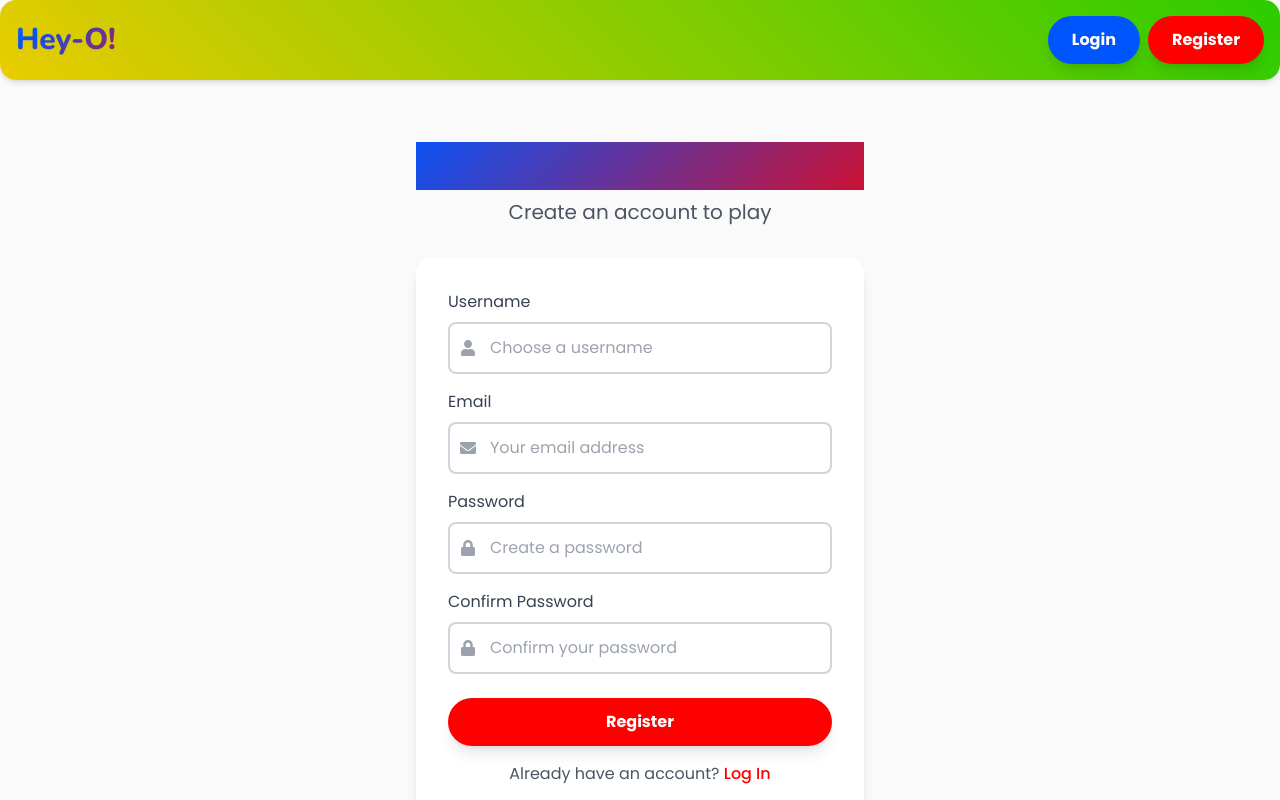
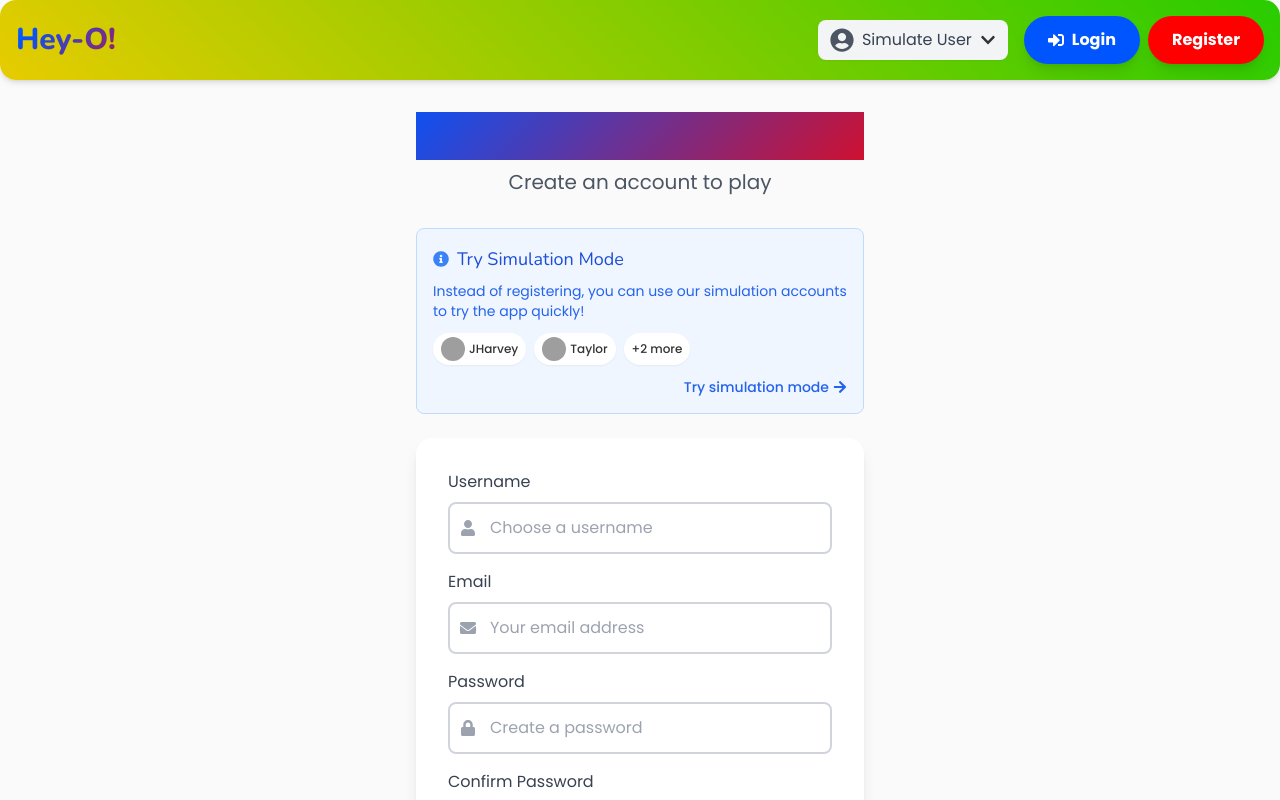
Before and after one commit to Heiny002/HeyO, a React (Create React App) app in the folder client/: page /register in a window 1280 px wide. Shown: the top 800 px of the page. Built offline with nearby package versions, Linux system fonts and the light colour scheme; grey boxes are pictures that could not be loaded.

Commit message:
Make user simulation available across all pages and improve login/register pages

```diff
--- a/client/src/components/Header.js
+++ b/client/src/components/Header.js
@@ -2,7 +2,7 @@ import React, { useContext, useState, useRef, useEffect } from 'react';
 import { Link, useNavigate } from 'react-router-dom';
 import { AuthContext } from '../context/AuthContext';
 import { motion, AnimatePresence } from 'framer-motion';
-import { FaSignOutAlt, FaUserCog, FaChevronDown, FaCheck } from 'react-icons/fa';
+import { FaSignOutAlt, FaUserCircle, FaChevronDown, FaCheck, FaSignInAlt } from 'react-icons/fa';
 
 const Header = () => {
   const { isAuthenticated, user, logout, allUsers, switchUser, isSimulatedUser } = useContext(AuthContext);
@@ -18,6 +18,11 @@ const Header = () => {
   const handleSwitchUser = (userId) => {
     switchUser(userId);
     setShowUserMenu(false);
+
+    // If not authenticated, navigate to games after selecting a user
+    if (!isAuthenticated) {
+      navigate('/games');
+    }
   };
 
   // Close menu when clicking outside
@@ -50,10 +55,8 @@ const Header = () => {
           </motion.h1>
         </Link>
 
-        {isAuthenticated ? (
         <div className="flex items-center gap-4">
-            {/* User Switcher - Only for admins */}
-            {(user?.isAdmin || isSimulatedUser) && (
+          {/* User Simulator - Available on all pages */}
           <div className="relative" ref={menuRef}>
             <motion.button
               className="flex items-center gap-2 px-3 py-2 rounded-lg bg-gray-100 hover:bg-gray-200 transition-colors shadow-sm"
@@ -62,6 +65,8 @@ const Header = () => {
               whileTap={{ scale: 0.95 }}
             >
               <div className="flex items-center">
+                {isAuthenticated ? (
+                  <>
                     <img
                       src={user?.avatar || `https://ui-avatars.com/api/?name=${user?.username}`}
                       alt="User avatar"
@@ -71,6 +76,13 @@ const Header = () => {
                       {user?.username}
                       {isSimulatedUser && <span className="text-xs text-gray-500 ml-1">(Simulated)</span>}
                     </span>
+                  </>
+                ) : (
+                  <>
+                    <FaUserCircle className="w-6 h-6 mr-2 text-gray-600" />
+                    <span className="text-gray-700">Simulate User</span>
+                  </>
+                )}
               </div>
               <FaChevronDown className={`transform transition-transform ${showUserMenu ? 'rotate-180' : ''}`} />
             </motion.button>
@@ -85,7 +97,7 @@ const Header = () => {
                 >
                   <div className="p-3 bg-gray-50 border-b border-gray-200">
                     <h3 className="text-sm font-semibold text-gray-700">Simulating Users</h3>
-                        <p className="text-xs text-gray-500">Switch user perspective</p>
+                    <p className="text-xs text-gray-500">Select a user to simulate</p>
                   </div>
                   <div className="py-1">
                     {allUsers.map((switchableUser) => (
@@ -109,12 +121,16 @@ const Header = () => {
                       </button>
                     ))}
                   </div>
+                  <div className="p-2 bg-gray-50 border-t border-gray-200 text-xs text-gray-500">
+                    <p>All users can log in with password: "password"</p>
+                  </div>
                 </motion.div>
               )}
             </AnimatePresence>
           </div>
-            )}
 
+          {isAuthenticated ? (
+            <>
               <motion.span
                 className="text-gray-700 hidden md:inline-block"
                 initial={{ opacity: 0 }}
@@ -132,16 +148,16 @@ const Header = () => {
               >
                 <FaSignOutAlt /> <span className="hidden md:inline">Logout</span>
               </motion.button>
-          </div>
+            </>
           ) : (
             <div className="flex gap-2">
               <Link to="/login">
                 <motion.button
-                className="btn-secondary pop-out"
+                  className="btn-secondary pop-out flex items-center gap-1"
                   whileHover={{ scale: 1.05 }}
                   whileTap={{ scale: 0.95 }}
                 >
-                Login
+                  <FaSignInAlt className="mr-1" /> Login
                 </motion.button>
               </Link>
               <Link to="/register">
@@ -156,6 +172,7 @@ const Header = () => {
             </div>
           )}
         </div>
+      </div>
     </motion.header>
   );
 };
--- a/client/src/context/AuthContext.js
+++ b/client/src/context/AuthContext.js
@@ -91,6 +91,15 @@ export const AuthProvider = ({ children }) => {
       setIsAuthenticated(true);
       setIsSimulatedUser(true);
       localStorage.setItem('simulatedUserId', userId.toString());
+
+      // Clear any previous error messages when switching users
+      setError(null);
+
+      // Make sure auth state is updated immediately
+      if (!isAuthenticated) {
+        // Add a simulated token to maintain consistency with the rest of the app
+        localStorage.setItem('token', 'simulated-token-' + Date.now());
+      }
     }
   };
 
--- a/client/src/pages/Login.js
+++ b/client/src/pages/Login.js
@@ -2,7 +2,7 @@ import React, { useState, useContext, useEffect } from 'react';
 import { Link, useNavigate } from 'react-router-dom';
 import { AuthContext } from '../context/AuthContext';
 import { motion } from 'framer-motion';
-import { FaUser, FaLock, FaExclamationCircle } from 'react-icons/fa';
+import { FaUser, FaLock, FaExclamationCircle, FaInfoCircle } from 'react-icons/fa';
 
 const Login = () => {
   const [formData, setFormData] = useState({
@@ -11,7 +11,7 @@ const Login = () => {
   });
   const [showError, setShowError] = useState(false);
 
-  const { login, isAuthenticated, error, clearError } = useContext(AuthContext);
+  const { login, isAuthenticated, error, clearError, allUsers } = useContext(AuthContext);
   const navigate = useNavigate();
 
   useEffect(() => {
@@ -43,6 +43,13 @@ const Login = () => {
     if (success) {
       navigate('/games');
     }
+  };
+
+  const fillDemoCredentials = (username) => {
+    setFormData({
+      username,
+      password: 'password'
+    });
   };
 
   return (
@@ -137,6 +144,40 @@ const Login = () => {
               </p>
             </div>
           </form>
+
+          {/* Demo Users Section */}
+          <div className="mt-8 pt-6 border-t border-gray-200">
+            <div className="flex items-center mb-3">
+              <FaInfoCircle className="text-primary mr-2" />
+              <h3 className="text-lg font-medium text-gray-800">Simulation Accounts</h3>
+            </div>
+            <p className="text-sm text-gray-600 mb-4">
+              You can use any of these accounts with password: <strong>password</strong>
+            </p>
+            <div className="grid grid-cols-2 gap-2">
+              {allUsers.map(demoUser => (
+                <motion.button
+                  key={demoUser.id}
+                  className="flex items-center p-2 border border-gray-200 rounded-lg hover:bg-gray-50"
+                  onClick={() => fillDemoCredentials(demoUser.username)}
+                  whileHover={{ scale: 1.03 }}
+                  whileTap={{ scale: 0.98 }}
+                >
+                  <img
+                    src={demoUser.avatar}
+                    alt={`${demoUser.username} avatar`}
+                    className="w-8 h-8 rounded-full mr-2"
+                  />
+                  <div className="text-left">
+                    <div className="font-medium text-gray-800">{demoUser.username}</div>
+                    <div className="text-xs text-gray-500">
+                      {demoUser.isAdmin ? 'Admin User' : 'Regular User'}
+                    </div>
+                  </div>
+                </motion.button>
+              ))}
+            </div>
+          </div>
         </div>
       </motion.div>
     </div>
--- a/client/src/pages/Register.js
+++ b/client/src/pages/Register.js
@@ -2,7 +2,7 @@ import React, { useState, useContext, useEffect } from 'react';
 import { Link, useNavigate } from 'react-router-dom';
 import { AuthContext } from '../context/AuthContext';
 import { motion } from 'framer-motion';
-import { FaUser, FaEnvelope, FaLock, FaExclamationCircle } from 'react-icons/fa';
+import { FaUser, FaEnvelope, FaLock, FaExclamationCircle, FaInfoCircle, FaArrowRight } from 'react-icons/fa';
 
 const Register = () => {
   const [formData, setFormData] = useState({
@@ -14,7 +14,7 @@ const Register = () => {
   const [showError, setShowError] = useState(false);
   const [passwordsMatch, setPasswordsMatch] = useState(true);
 
-  const { register, isAuthenticated, error, clearError } = useContext(AuthContext);
+  const { register, isAuthenticated, error, clearError, allUsers } = useContext(AuthContext);
   const navigate = useNavigate();
 
   useEffect(() => {
@@ -64,6 +64,10 @@ const Register = () => {
     }
   };
 
+  const goToLogin = () => {
+    navigate('/login');
+  };
+
   return (
     <div className="page-container flex flex-col items-center justify-center">
       <motion.div
@@ -93,6 +97,48 @@ const Register = () => {
             <span>{error}</span>
           </motion.div>
         )}
+
+        {/* Demo Users Callout Section */}
+        <motion.div
+          className="bg-blue-50 border border-blue-200 rounded-lg p-4 mb-6"
+          initial={{ opacity: 0 }}
+          animate={{ opacity: 1 }}
+          transition={{ delay: 0.3 }}
+        >
+          <div className="flex items-center mb-2">
+            <FaInfoCircle className="text-blue-500 mr-2" />
+            <h3 className="text-lg font-medium text-blue-700">Try Simulation Mode</h3>
+          </div>
+          <p className="text-sm text-blue-600 mb-3">
+            Instead of registering, you can use our simulation accounts to try the app quickly!
+          </p>
+
+          <div className="flex flex-wrap gap-2 mb-3">
+            {allUsers.slice(0, 2).map(user => (
+              <div key={user.id} className="flex items-center bg-white rounded-full px-2 py-1 shadow-sm">
+                <img
+                  src={user.avatar}
+                  alt={user.username}
+                  className="w-6 h-6 rounded-full mr-1"
+                />
+                <span className="text-xs font-medium">{user.username}</span>
+              </div>
+            ))}
+            <div className="flex items-center bg-white rounded-full px-2 py-1 shadow-sm">
+              <span className="text-xs font-medium">+{allUsers.length - 2} more</span>
+            </div>
+          </div>
+
+          <div className="flex justify-end">
+            <motion.button
+              onClick={goToLogin}
+              className="text-sm flex items-center text-blue-600 font-medium hover:text-blue-800"
+              whileHover={{ x: 5 }}
+            >
+              Try simulation mode <FaArrowRight className="ml-1" />
+            </motion.button>
+          </div>
+        </motion.div>
 
         <div className="bg-white shadow-lg rounded-2xl p-8">
           <form onSubmit={handleSubmit}>
```
Lines whose indentation alone changed are shown as unchanged.
